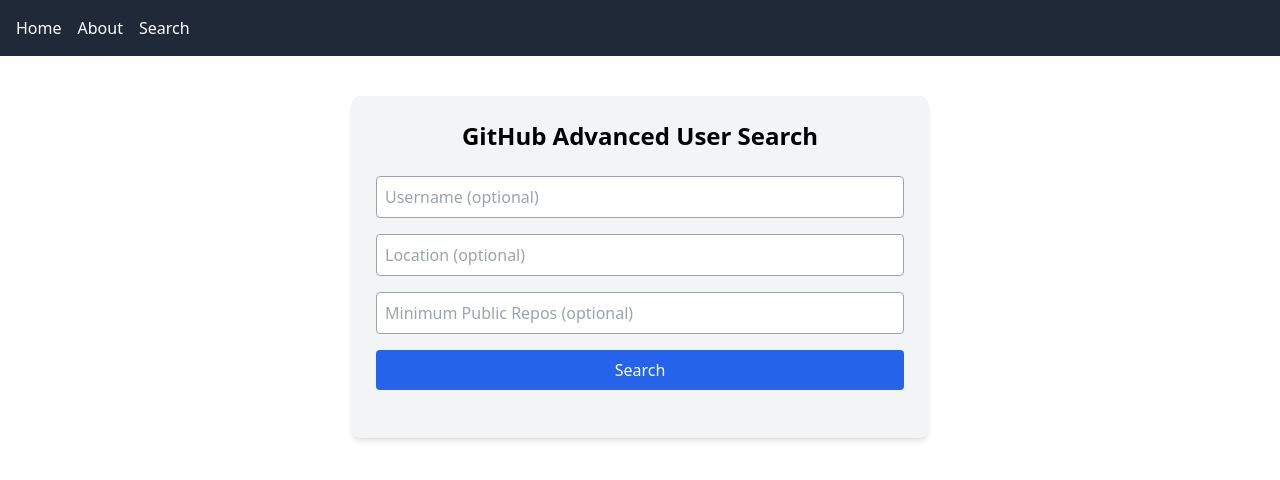
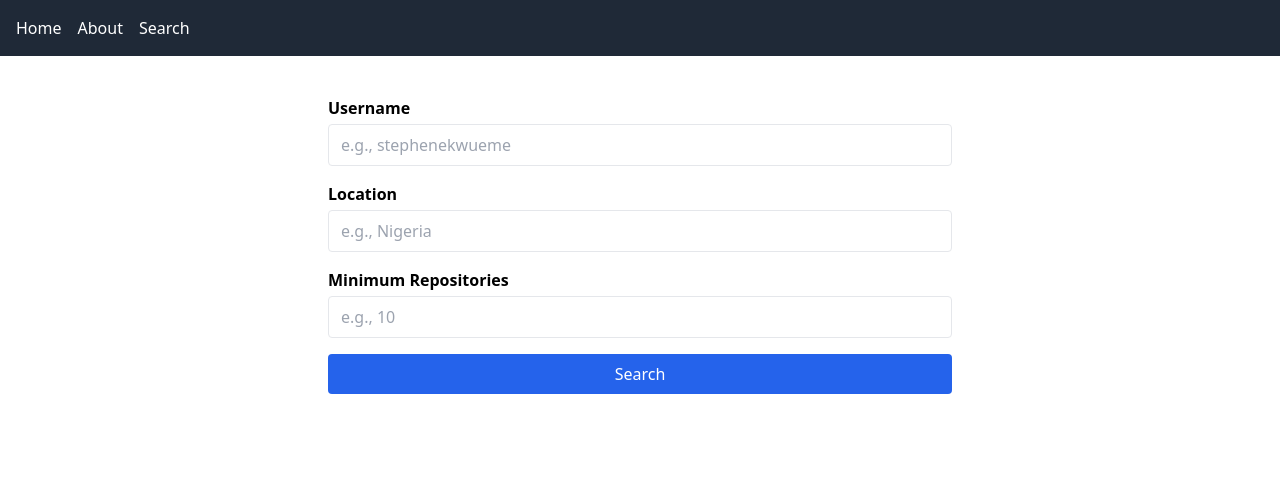
Before and after one commit to SteveeOreo/alx-fe-reactjs, a React (Vite) app in the folder github-user-search/: page /search in a window 1280 px wide. Shown: the top 480 px of the page. Built offline with nearby package versions, Linux system fonts and the light colour scheme.

Commit message:
updated advance search

```diff
--- a/github-user-search/src/components/Search.jsx
+++ b/github-user-search/src/components/Search.jsx
@@ -1,108 +1,107 @@
-import React, { useState } from 'react';
-import { fetchUserData } from '../services/githubService'; // updated import
+// src/components/Search.jsx
+import { useState } from "react";
+import fetchUsers from "../services/githubService";
 
-function Search() {
-  const [username, setUsername] = useState('');
-  const [location, setLocation] = useState('');
-  const [minRepos, setMinRepos] = useState('');
-  const [users, setUsers] = useState([]);
+export default function Search() {
+  const [username, setUsername] = useState("");
+  const [location, setLocation] = useState("");
+  const [minRepos, setMinRepos] = useState("");
+  const [results, setResults] = useState([]);
+  const [error, setError] = useState(null);
   const [loading, setLoading] = useState(false);
-  const [error, setError] = useState(null);
 
-  const handleSubmit = async (e) => {
+  const handleSearch = async (e) => {
     e.preventDefault();
-
-    // Optional: Prevent empty queries
-    if (!username.trim() && !location.trim() && !minRepos) {
-      setError('Please enter at least one search criteria.');
-      return;
-    }
-
-    setLoading(true);
-    setError(null);
-    setUsers([]);
+    if (!username && !location && !minRepos) return;
 
     try {
-      const data = await fetchUserData(username.trim(), location.trim(), minRepos);
-      if (data.total_count === 0) {
-        setError('Looks like we cant find the user');
-      } else {
-        setUsers(data.items);
-      }
+      setLoading(true);
+      const users = await fetchUsers({ username, location, minRepos });
+      setResults(users);
+      setError(null);
     } catch (err) {
-      setError('Looks like we cant find the user');
+      setError("No users found matching the criteria.");
+      setResults([]);
     } finally {
       setLoading(false);
     }
   };
 
   return (
-    <div className="max-w-xl mx-auto p-6 bg-gray-100 rounded-lg shadow-md my-6">
-      <h1 className="text-2xl font-semibold mb-6 text-center">GitHub Advanced User Search</h1>
-      <form onSubmit={handleSubmit} className="flex flex-col space-y-4">
+    <div className="p-6 max-w-2xl mx-auto">
+      <form onSubmit={handleSearch} className="grid gap-4 mb-6">
+        <div>
+          <label className="block mb-1 font-semibold">Username</label>
           <input
             type="text"
-          placeholder="Username (optional)"
             value={username}
             onChange={(e) => setUsername(e.target.value)}
-          className="p-2 border border-gray-400 rounded"
+            placeholder="e.g., stephenekwueme"
+            className="border rounded px-3 py-2 w-full"
           />
+        </div>
+
+        <div>
+          <label className="block mb-1 font-semibold">Location</label>
           <input
             type="text"
-          placeholder="Location (optional)"
             value={location}
             onChange={(e) => setLocation(e.target.value)}
-          className="p-2 border border-gray-400 rounded"
+            placeholder="e.g., Nigeria"
+            className="border rounded px-3 py-2 w-full"
           />
+        </div>
+
+        <div>
+          <label className="block mb-1 font-semibold">Minimum Repositories</label>
           <input
             type="number"
-          min="0"
-          placeholder="Minimum Public Repos (optional)"
             value={minRepos}
             onChange={(e) => setMinRepos(e.target.value)}
-          className="p-2 border border-gray-400 rounded"
+            placeholder="e.g., 10"
+            className="border rounded px-3 py-2 w-full"
           />
+        </div>
+
         <button
           type="submit"
-          className="bg-blue-600 hover:bg-blue-700 text-white py-2 rounded transition"
+          className="bg-blue-600 text-white py-2 rounded hover:bg-blue-700"
         >
-          Search
+          {loading ? "Searching..." : "Search"}
         </button>
       </form>
 
-      {loading && <p className="mt-4 text-center">Loading...</p>}
-      {error && <p className="mt-4 text-center text-red-600">{error}</p>}
+      {error && <p className="text-red-500 text-center">{error}</p>}
 
-      <div className="mt-6 space-y-4">
-        {users.map((user) => (
-          <UserCard key={user.id} user={user} />
-        ))}
-      </div>
-    </div>
-  );
-}
-
-function UserCard({ user }) {
-  return (
-    <div className="bg-white p-4 rounded shadow flex items-center space-x-4">
+      {results.length > 0 && (
+        <div className="space-y-4">
+          {results.map((user) => (
+            <div
+              key={user.id}
+              className="p-4 border rounded shadow flex items-center space-x-4"
+            >
               <img
                 src={user.avatar_url}
                 alt={user.login}
                 className="w-16 h-16 rounded-full"
               />
               <div>
-        <h2 className="text-lg font-semibold">{user.login}</h2>
+                <h2 className="text-lg font-bold">{user.login}</h2>
+                <p className="text-sm text-gray-600">Location: {user.location || "N/A"}</p>
+                <p className="text-sm text-gray-600">Public Repos: {user.public_repos}</p>
                 <a
                   href={user.html_url}
                   target="_blank"
-          rel="noreferrer"
+                  rel="noopener noreferrer"
                   className="text-blue-500 underline"
                 >
                   View Profile
                 </a>
               </div>
             </div>
+          ))}
+        </div>
+      )}
+    </div>
   );
 }
-
-export default Search;
--- a/github-user-search/src/services/githubService.js
+++ b/github-user-search/src/services/githubService.js
@@ -1,30 +1,25 @@
-// githubService.js
+// src/services/githubService.js
 import axios from "axios";
 
-export const fetchUserData = async (username, location, minRepos) => {
-  // If only username is provided, use the old endpoint
-  if (username && !location && !minRepos) {
-    try {
-      const response = await axios.get(`https://api.github.com/users/${username}`);
-      return response.data;
-    } catch (error) {
-      console.error('Error fetching user data:', error);
-      throw error;
-    }
-  }
+export default async function fetchUsers({ username, location, minRepos }) {
+  let queryParts = [];
 
-  // Advanced search: build query
-  let queryParts = [];
   if (username) queryParts.push(`${username} in:login`);
   if (location) queryParts.push(`location:${location}`);
   if (minRepos) queryParts.push(`repos:>=${minRepos}`);
 
-  const query = queryParts.join(' ');
-  try {
-    const response = await axios.get(`https://api.github.com/search/users?q=${encodeURIComponent(query)}`);
-    return response.data;
-  } catch (error) {
-    console.error('Error fetching advanced user search:', error);
-    throw error;
-  }
-};
+  const query = queryParts.join(" ");
+  const url = `https://api.github.com/search/users?q=${encodeURIComponent(query)}&per_page=10`;
+
+  const response = await axios.get(url);
+
+  // GitHub Search API returns limited user data, so we fetch full details
+  const detailedUsers = await Promise.all(
+    response.data.items.map(async (user) => {
+      const userDetails = await axios.get(user.url);
+      return userDetails.data;
+    })
+  );
+
+  return detailedUsers;
+}
```
Lines whose indentation alone changed are shown as unchanged.
